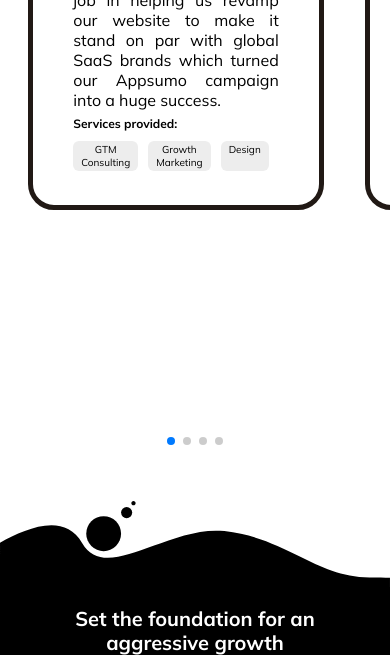
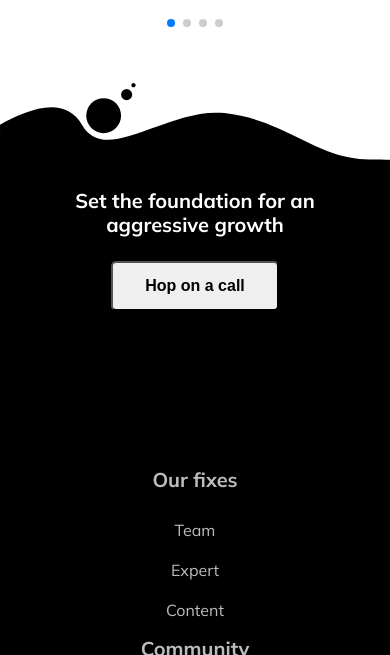
Before and after one commit to surumisulaiman/Swiper, a plain HTML site: page index.html in a window 390 px wide. Shown: the part 918-1573 px from the top of the page. Drawn offline with nearby package versions, Linux system fonts and the light colour scheme.

Commit message:
set swiper

```diff
--- a/style.css
+++ b/style.css
@@ -676,7 +676,16 @@ margin-top: 60px;
                          }
                          .swiper {
                             width: 100%;
-                            height: 100%;
+                            height: auto;
+                          }
+                          .swiper-wrapper{
+                              height: auto;
+                              margin-top: 32px;
+                          }
+
+                          .swiper-pagination{
+                              position: relative;
+                              margin-top: 32px;
                           }
 
                           .swiper-slide {
```
